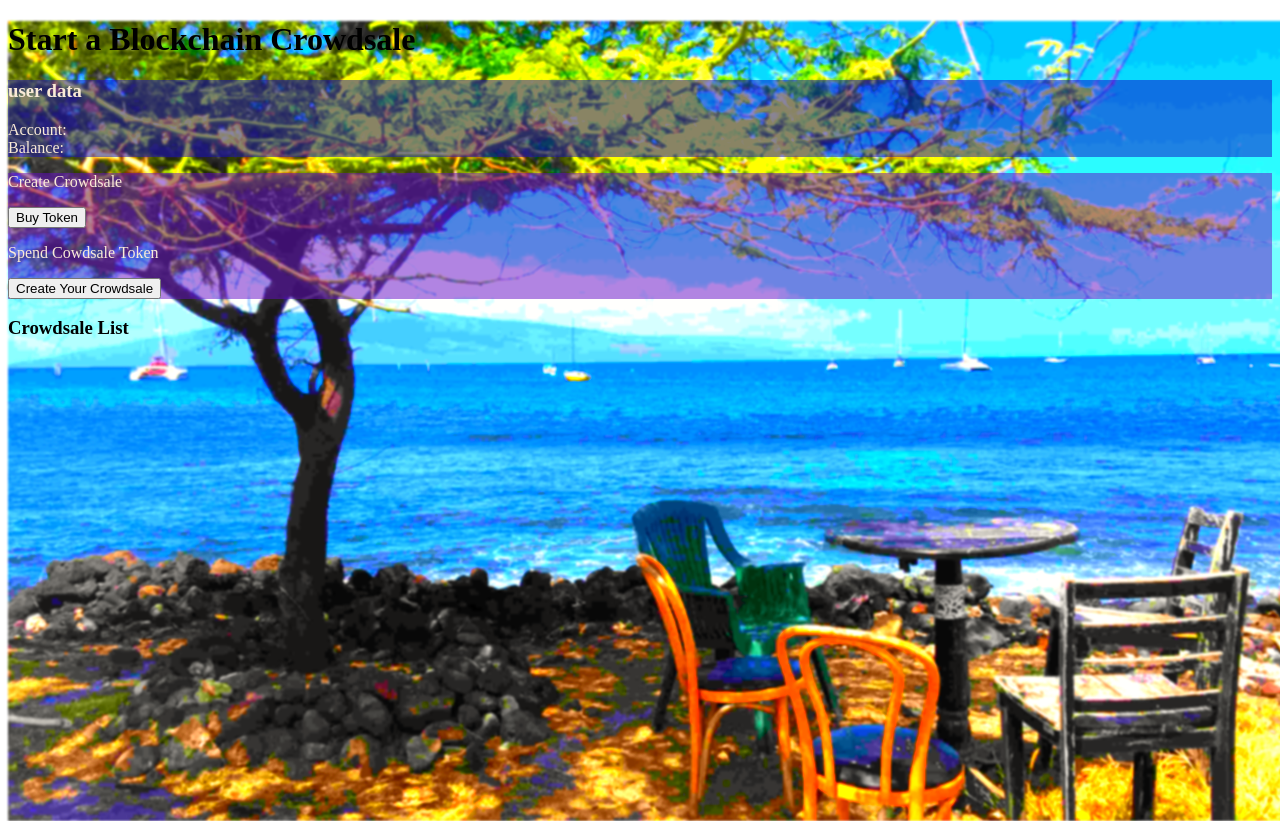
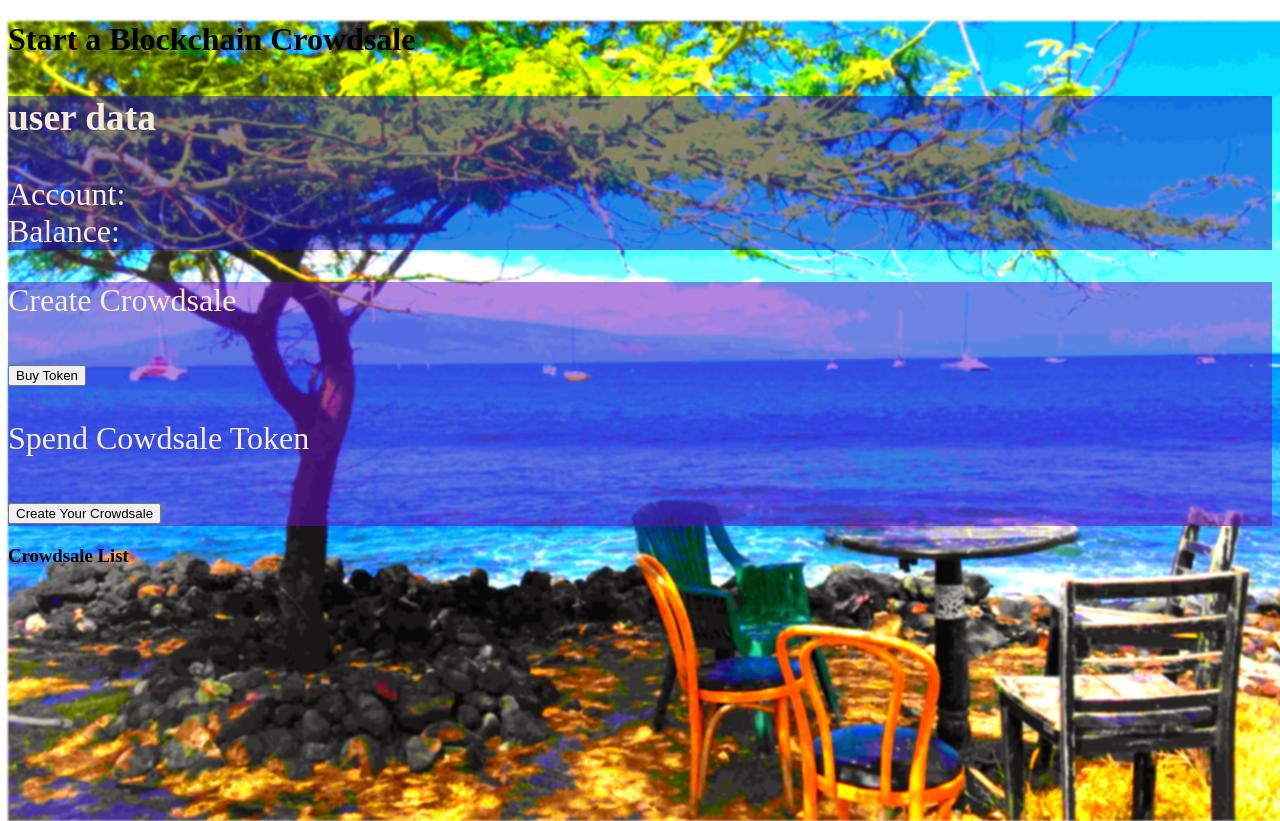
Before and after one commit to barrard/ERCcroedsale_frontend, a plain HTML site: page index.html in a window 1280 px wide. Drawn offline with nearby package versions, Linux system fonts and the light colour scheme.

Commit message:
first commit

```diff
--- a/css/css.css
+++ b/css/css.css
@@ -26,12 +26,12 @@
 .user_stats{
   background: rgba(20, 10, 200, 0.5);
   color: antiquewhite;
-  font: 2em;
+  font-size: 2em;
 
 }
 
 .sidebar{
   background: rgba(100, 10, 200, 0.5);
   color: antiquewhite;
-  font: 2em;
+  font-size: 2em;
 }
```
